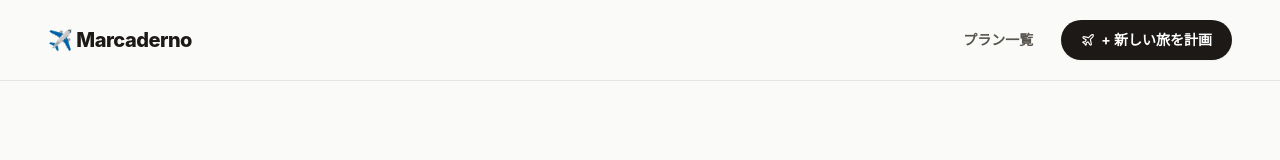
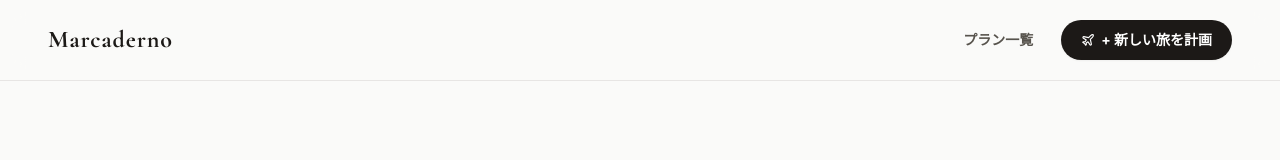
Before and after one commit to aykogt08/travel-planner, a Next.js app: page / in a window 1280 px wide. Shown: the top 160 px of the page. Built offline with nearby package versions, Linux system fonts and the light colour scheme.

Commit message:
style: remove airplane emoji and apply elegant serif brand font (Cormorant Garamond) to Marcaderno logo

```diff
--- a/app/globals.css
+++ b/app/globals.css
@@ -18,6 +18,11 @@ body {
   -webkit-font-smoothing: antialiased;
 }
 
+.font-brand {
+  font-family: var(--font-brand), "Cormorant Garamond", "Playfair Display", "Baskerville", "Georgia", serif;
+  letter-spacing: 0.04em;
+}
+
 /* Print Stylesheet for Travel Bookmark */
 @media print {
   body {
--- a/app/layout.tsx
+++ b/app/layout.tsx
@@ -1,6 +1,14 @@
 import type { Metadata, Viewport } from "next";
+import { Cormorant_Garamond } from "next/font/google";
 import "./globals.css";
 import ServiceWorkerRegister from "@/components/ServiceWorkerRegister";
+
+const cormorant = Cormorant_Garamond({
+  subsets: ["latin"],
+  weight: ["500", "600", "700"],
+  variable: "--font-brand",
+  display: "swap",
+});
 
 export const metadata: Metadata = {
   title: "Marcaderno - 旅のしおり & やりたいこと手帖",
@@ -32,7 +40,7 @@ export default function RootLayout({
         <link rel="manifest" href="/manifest.json" />
         <link rel="apple-touch-icon" href="/favicon.ico" />
       </head>
-      <body className="antialiased bg-stone-50 text-stone-800 font-sans min-h-screen">
+      <body className={`${cormorant.variable} antialiased bg-stone-50 text-stone-800 font-sans min-h-screen`}>
         <ServiceWorkerRegister />
         {children}
       </body>
--- a/app/page.tsx
+++ b/app/page.tsx
@@ -17,8 +17,8 @@ export default function Home() {
     <main className="min-h-screen bg-stone-50 text-stone-800 font-sans selection:bg-amber-100">
       {/* Nav */}
       <nav className="flex items-center justify-between px-6 sm:px-12 py-5 border-b border-stone-200 bg-stone-50/80 backdrop-blur-md sticky top-0 z-50">
-        <span className="text-xl font-extrabold tracking-tight text-stone-900 flex items-center gap-2">
-          <span>✈️ Marcaderno</span>
+        <span className="text-2xl font-bold tracking-wider text-stone-900 font-brand">
+          Marcaderno
         </span>
         <div className="flex items-center gap-3">
           <Link
--- a/app/trips/[id]/page.tsx
+++ b/app/trips/[id]/page.tsx
@@ -272,8 +272,8 @@ export default function TripDetailPage() {
           >
             <ArrowLeft className="w-5 h-5" />
           </Link>
-          <span className="text-lg font-bold tracking-tight text-stone-900 hidden sm:inline">
-            ✈️ Marcaderno
+          <span className="text-xl font-bold tracking-wider text-stone-900 hidden sm:inline font-brand">
+            Marcaderno
           </span>
         </div>
 
--- a/app/trips/new/page.tsx
+++ b/app/trips/new/page.tsx
@@ -104,8 +104,8 @@ export default function NewTripPage() {
     <main className="min-h-screen bg-stone-50 text-stone-800 pb-20">
       {/* Nav */}
       <nav className="sticky top-0 z-40 bg-stone-50/90 backdrop-blur-md border-b border-stone-200 px-6 sm:px-10 py-4 flex items-center justify-between">
-        <Link href="/trips" className="text-xl font-bold tracking-tight text-stone-900 flex items-center gap-2">
-          <span>✈️ Marcaderno</span>
+        <Link href="/trips" className="text-2xl font-bold tracking-wider text-stone-900 font-brand">
+          Marcaderno
         </Link>
       </nav>
 
--- a/app/trips/page.tsx
+++ b/app/trips/page.tsx
@@ -82,8 +82,8 @@ export default function TripsPage() {
     <main className="min-h-screen bg-stone-50 text-stone-800 pb-24">
       {/* Nav */}
       <nav className="sticky top-0 z-40 bg-stone-50/90 backdrop-blur-md border-b border-stone-200 px-6 sm:px-10 py-4 flex items-center justify-between">
-        <Link href="/" className="text-xl font-bold tracking-tight text-stone-900 flex items-center gap-2">
-          <span>✈️ Marcaderno</span>
+        <Link href="/" className="text-2xl font-bold tracking-wider text-stone-900 font-brand">
+          Marcaderno
         </Link>
         <Link
           href="/trips/new"
--- a/lib/export-bookmark.ts
+++ b/lib/export-bookmark.ts
@@ -426,7 +426,7 @@ export function generateOfflineHtmlBookmark(trip: Trip): string {
     ` : ""}
 
     <div class="footer">
-      生成日時: ${new Date().toLocaleString("ja-JP")} | ✈️ Marcaderno オフライン版しおり
+      生成日時: ${new Date().toLocaleString("ja-JP")} | Marcaderno オフライン版しおり
     </div>
   </div>
 </body>
```
